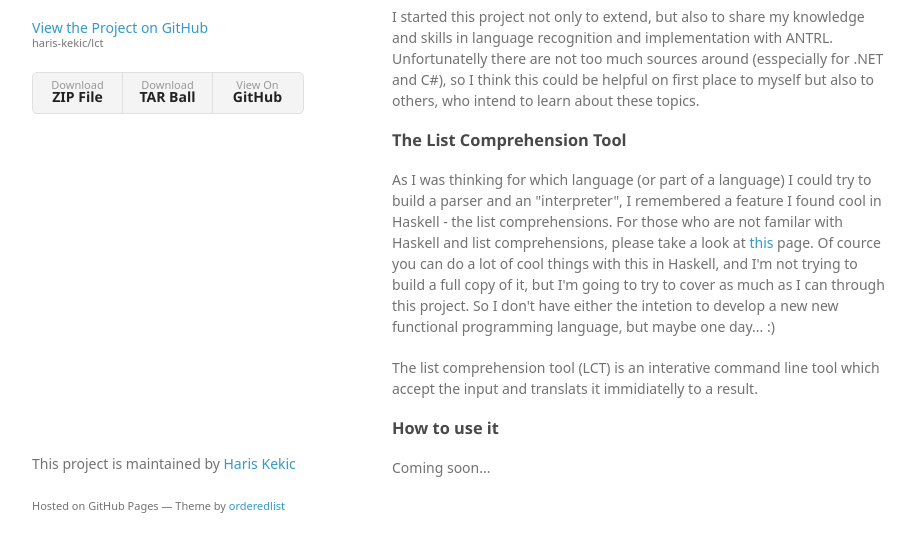
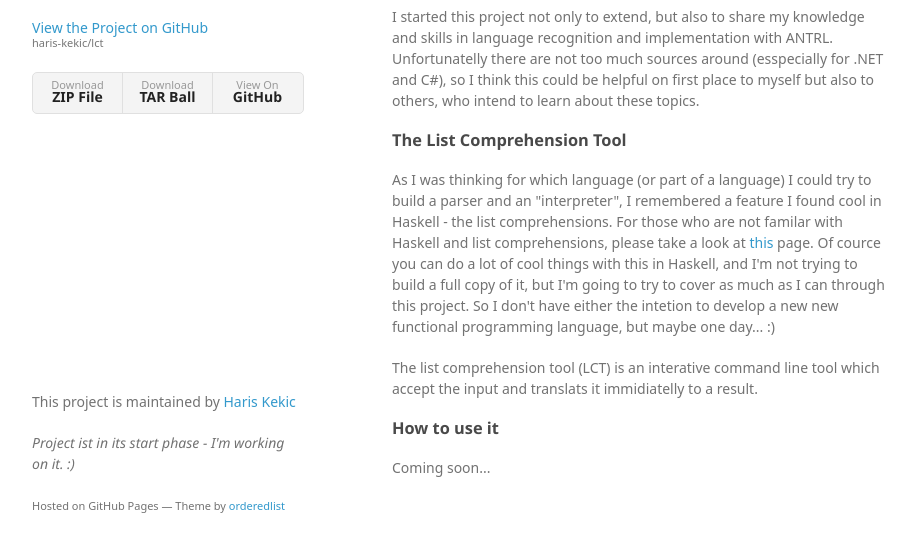
Before and after one commit to haris-kekic/lct, a plain HTML site: page index.html in a window 1280 px wide. Shown: the part 215-766 px from the top of the page, without its empty margins (178-1093 px from the left). Drawn offline with Linux system fonts and the light colour scheme; a web font is replaced by a local one.

Commit message:
Update index.html

```diff
--- a/index.html
+++ b/index.html
@@ -59,6 +59,7 @@
       </section>
       <footer>
         <p>This project is maintained by <a href="https://github.com/haris-kekic">Haris Kekic</a></p>
+        <p><i>Project ist in its start phase - I'm working on it. :)</i></p>
         <p><small>Hosted on GitHub Pages &mdash; Theme by <a href="https://github.com/orderedlist">orderedlist</a></small></p>
       </footer>
     </div>
```
